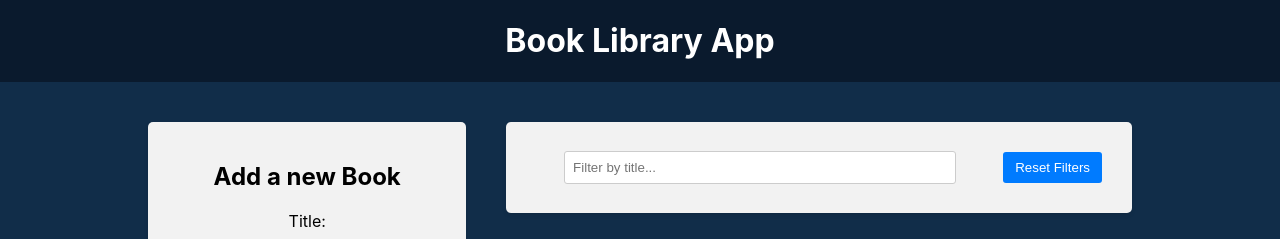
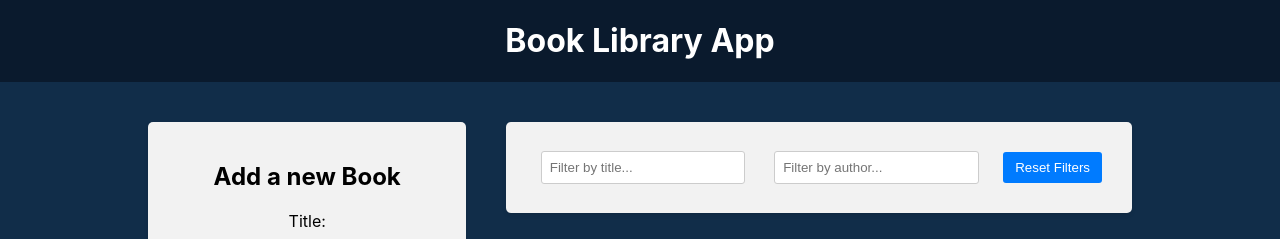
Before and after one commit to vasilypu/30-react-redux, a React (Create React App) app in the folder frontend/: page / in a window 1280 px wide. Shown: the top 239 px of the page. Built offline with nearby package versions, Linux system fonts and the light colour scheme.

Commit message:
Filter by author

```diff
--- a/frontend/src/components/BookList/BookList.js
+++ b/frontend/src/components/BookList/BookList.js
@@ -2,11 +2,15 @@
 import { BsBookmarkStar, BsBookmarkStarFill } from 'react-icons/bs'
 import './BookList.css'
 import { deleteBook, toggleFavorite } from '../../redux/books/actionCreators'
-import { selectTitleFilter } from '../../redux/slices/filterSlice'
+import {
+  selectTitleFilter,
+  selectAuthorFilter,
+} from '../../redux/slices/filterSlice'
 
 const BookList = () => {
   const books = useSelector((state) => state.books)
   const titleFilter = useSelector(selectTitleFilter)
+  const authorFilter = useSelector(selectAuthorFilter)
   const dispatch = useDispatch()
 
   const handleDeleteBook = (id) => {
@@ -21,7 +25,12 @@
     const matchesTitle = book.title
       .toLowerCase()
       .includes(titleFilter.toLowerCase())
-    return matchesTitle
+
+    const matchesAuthor = book.author
+      .toLowerCase()
+      .includes(authorFilter.toLowerCase())
+
+    return matchesTitle && matchesAuthor
   })
 
   return (
--- a/frontend/src/components/Filter/Filter.js
+++ b/frontend/src/components/Filter/Filter.js
@@ -1,16 +1,23 @@
 import { useDispatch, useSelector } from 'react-redux'
 import {
   setTitleFilter,
+  setAuthorFilter,
   resetFilters,
   selectTitleFilter,
+  selectAuthorFilter,
 } from '../../redux/slices/filterSlice'
 import './Filter.css'
 const Filter = () => {
   const dispatch = useDispatch()
   const titleFilter = useSelector(selectTitleFilter)
+  const authorFilter = useSelector(selectAuthorFilter)
 
   const handleTitleFilterChange = (e) => {
     dispatch(setTitleFilter(e.target.value))
+  }
+
+  const handleAuthorFilterChange = (e) => {
+    dispatch(setAuthorFilter(e.target.value))
   }
 
   const handleResetFilters = () => dispatch(resetFilters())
@@ -26,6 +33,14 @@
             onChange={handleTitleFilterChange}
           />
         </div>
+        <div className='filter-group'>
+          <input
+            type='text'
+            value={authorFilter}
+            placeholder='Filter by author...'
+            onChange={handleAuthorFilterChange}
+          />
+        </div>
         <button type='button' onClick={handleResetFilters}>
           Reset Filters
         </button>
--- a/frontend/src/redux/slices/filterSlice.js
+++ b/frontend/src/redux/slices/filterSlice.js
@@ -1,6 +1,7 @@
 import { createSlice } from '@reduxjs/toolkit'
 const initialState = {
   title: '',
+  author: '',
 }
 
 const filterSlice = createSlice({
@@ -10,12 +11,18 @@
     setTitleFilter: (state, action) => {
       state.title = action.payload
     },
+    setAuthorFilter: (state, action) => {
+      state.author = action.payload
+    },
     resetFilters: (state) => initialState,
   },
 })
 
-export const { setTitleFilter, resetFilters } = filterSlice.actions
+export const { setTitleFilter, setAuthorFilter, resetFilters } =
+  filterSlice.actions
 
 export const selectTitleFilter = (state) => state.filter.title
 
+export const selectAuthorFilter = (state) => state.filter.author
+
 export default filterSlice.reducer
```
